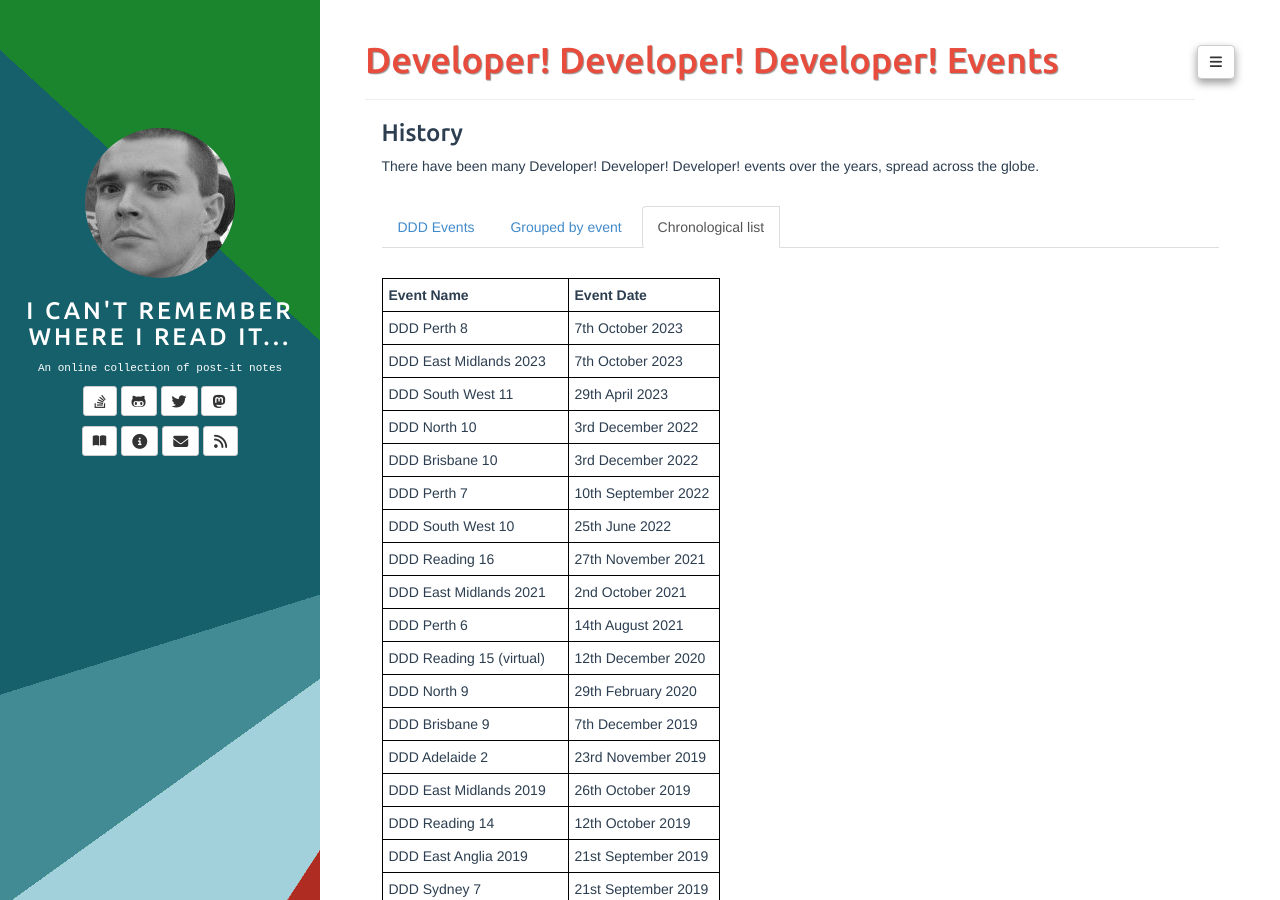
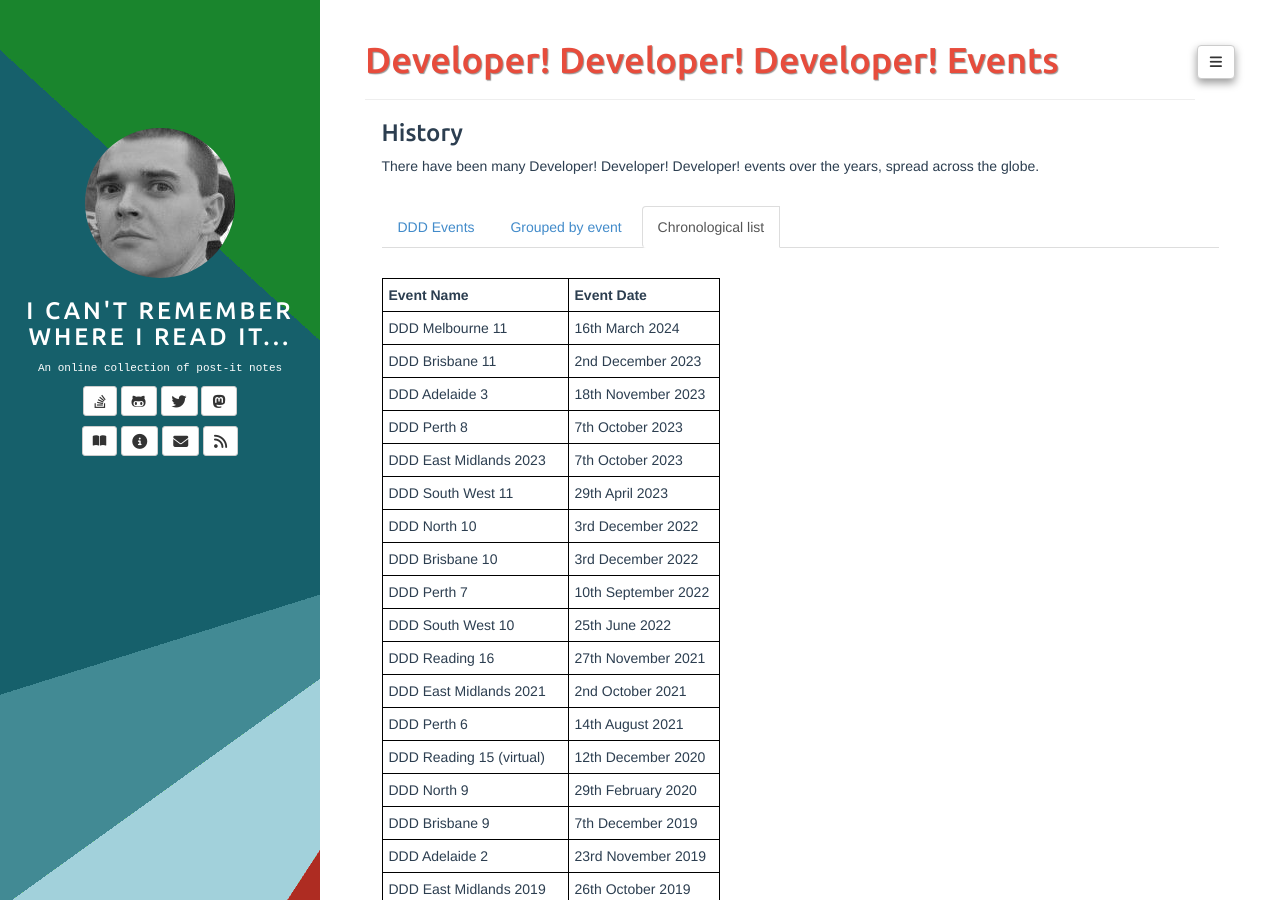
Before and after one commit to adrianbanks/adrianbanks.github.io, a Jekyll site: the page built from ddd-list.md, in a window 1280 px wide and 900 px high. Built offline with Jekyll 4.4.1, drawn with Linux system fonts in a browser that asks for light colours.

Commit message:
Add more DDD (Australia) events

```diff
--- a/ddd-list.md
+++ b/ddd-list.md
@@ -15,6 +15,9 @@ There have been many Developer! Developer! Developer! events over the years, spr
 
 | **Event Name**             | **Event Date**      |
 | -------------------------- | ------------------- |
+|  DDD Melbourne 11          | 16th March 2024     |
+|  DDD Brisbane 11           | 2nd December 2023   |
+|  DDD Adelaide 3            | 18th November 2023  |
 |  DDD Perth 8               | 7th October 2023    |
 |  DDD East Midlands 2023    | 7th October 2023    |
 |  DDD South West 11         | 29th April 2023     |
```
Also changed, not shown: ddd-grouped.md (+3 -0 lines).
